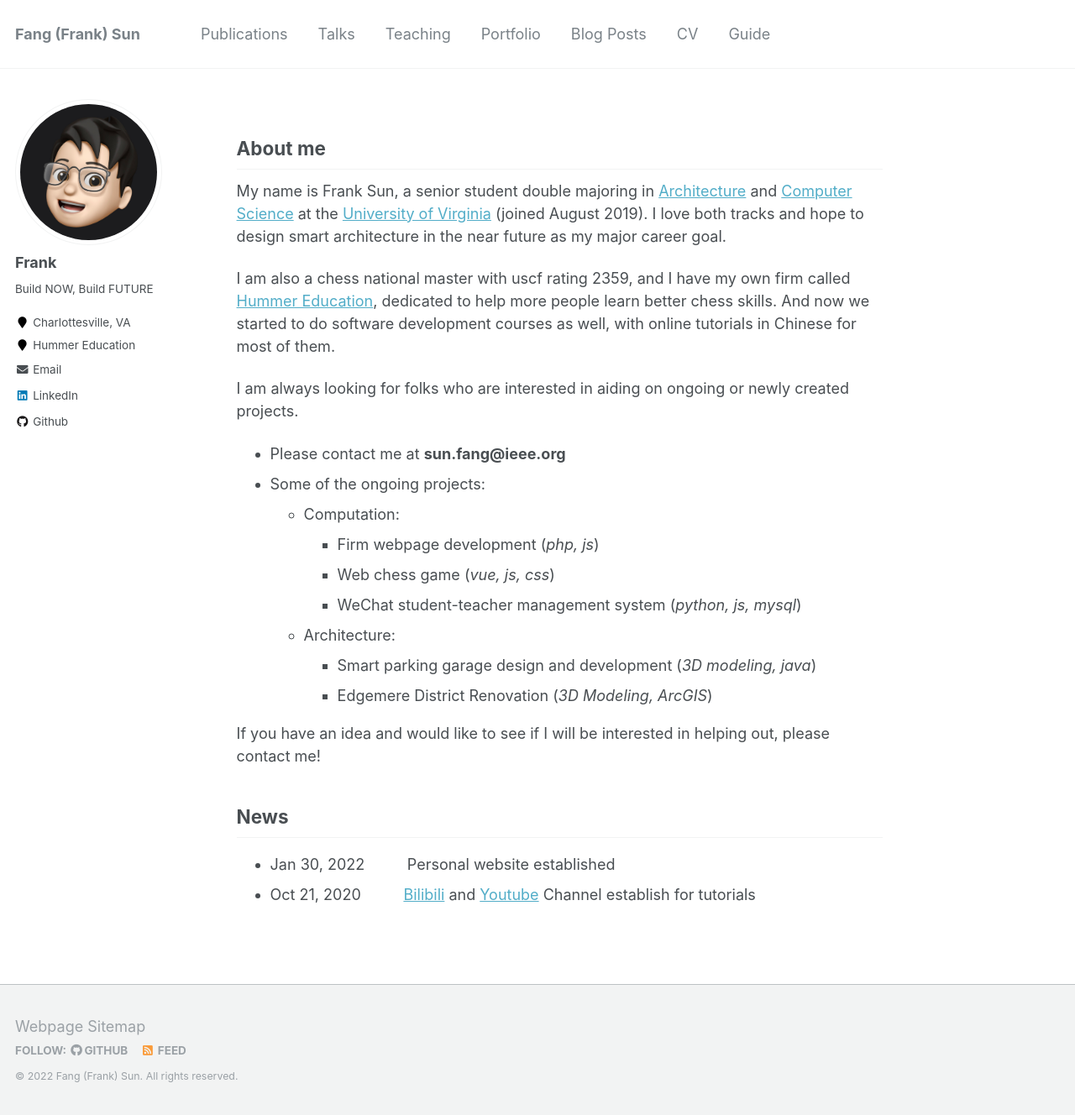
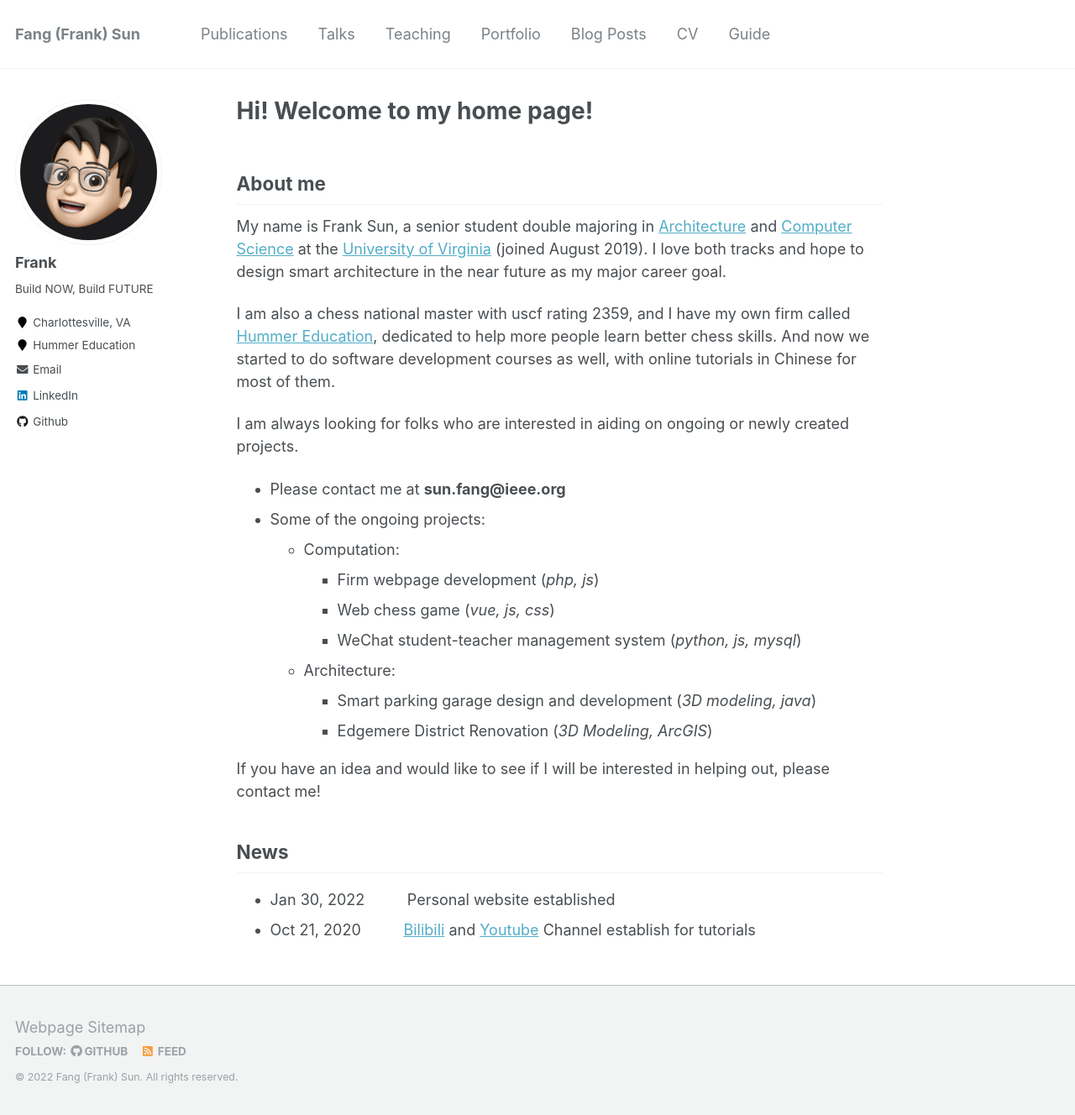
Before and after one commit to FangFrankSun/AcademicPage, a Jekyll site: the page built from _pages/about.md, in a window 1280 px wide and 1328 px high. Shown: the whole window at 84% size. Built offline with Jekyll 4.4.1, drawn with Linux system fonts in a browser that asks for light colours; our own code applies the rules of GitHub Pages for plain Markdown files.

Commit message:
Update about.md

```diff
--- a/_pages/about.md
+++ b/_pages/about.md
@@ -1,4 +1,12 @@
-
+---
+permalink: /
+title: "Hi! Welcome to my home page!"
+excerpt: "About me"
+author_profile: true
+redirect_from:
+  - /about/
+  - /about.html
+---
 <h2>About me</h2>
 
 My name is Frank Sun, a senior student double majoring in [Architecture](https://www.arch.virginia.edu) and [Computer Science](https://engineering.virginia.edu/departments/computer-science/about-computer-science/about-us) at the [University of Virginia](https://www.virginia.edu) (joined August 2019). I love both tracks and hope to design smart architecture in the near future as my major career goal.
```
